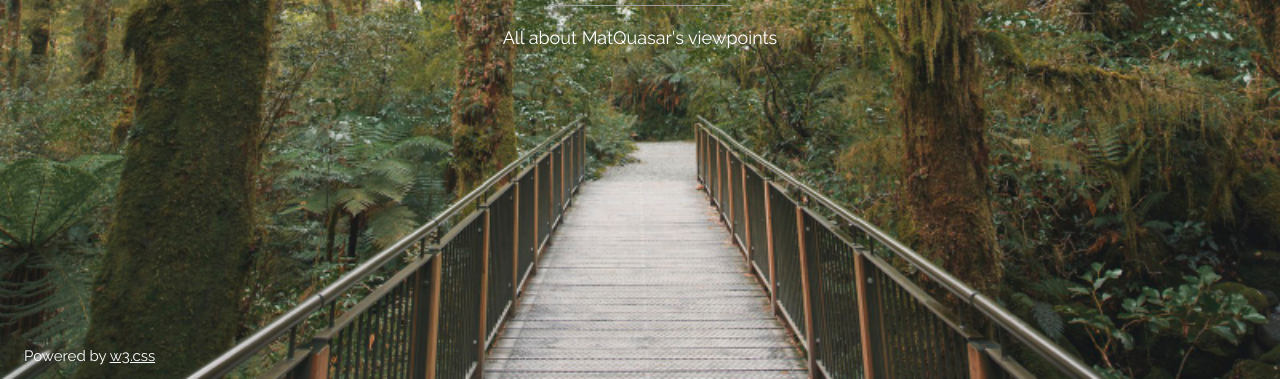
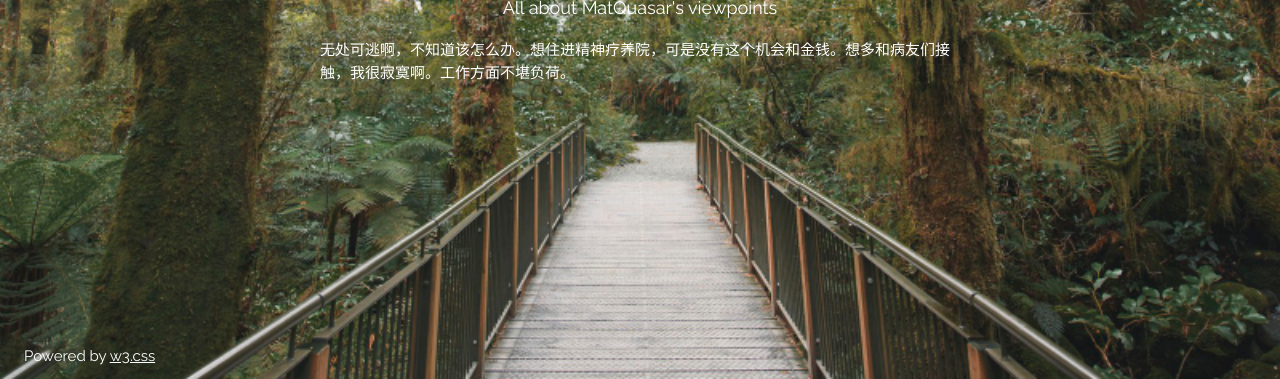
Before and after one commit to MatQuasar/matquasar.github.io, a plain HTML site: page index.html in a window 1280 px wide. Shown: the part 421-800 px from the top of the page. Drawn offline with nearby package versions, Linux system fonts and the light colour scheme.

Commit message:
Update index.html

```diff
--- a/index.html
+++ b/index.html
@@ -27,6 +27,7 @@ body, html {height: 100%}
     <h1 class="w3-jumbo w3-animate-top">COMING SOON</h1>
     <hr class="w3-border-grey" style="margin:auto;width:40%">
     <p class="w3-large w3-center">All about MatQuasar's viewpoints</p>
+    <p>无处可逃啊，不知道该怎么办。想住进精神疗养院，可是没有这个机会和金钱。想多和病友们接触，我很寂寞啊。工作方面不堪负荷。</p>
   </div>
   <div class="w3-display-bottomleft w3-padding-large">
     Powered by <a href="https://www.w3schools.com/w3css/default.asp" target="_blank">w3.css</a>
```
